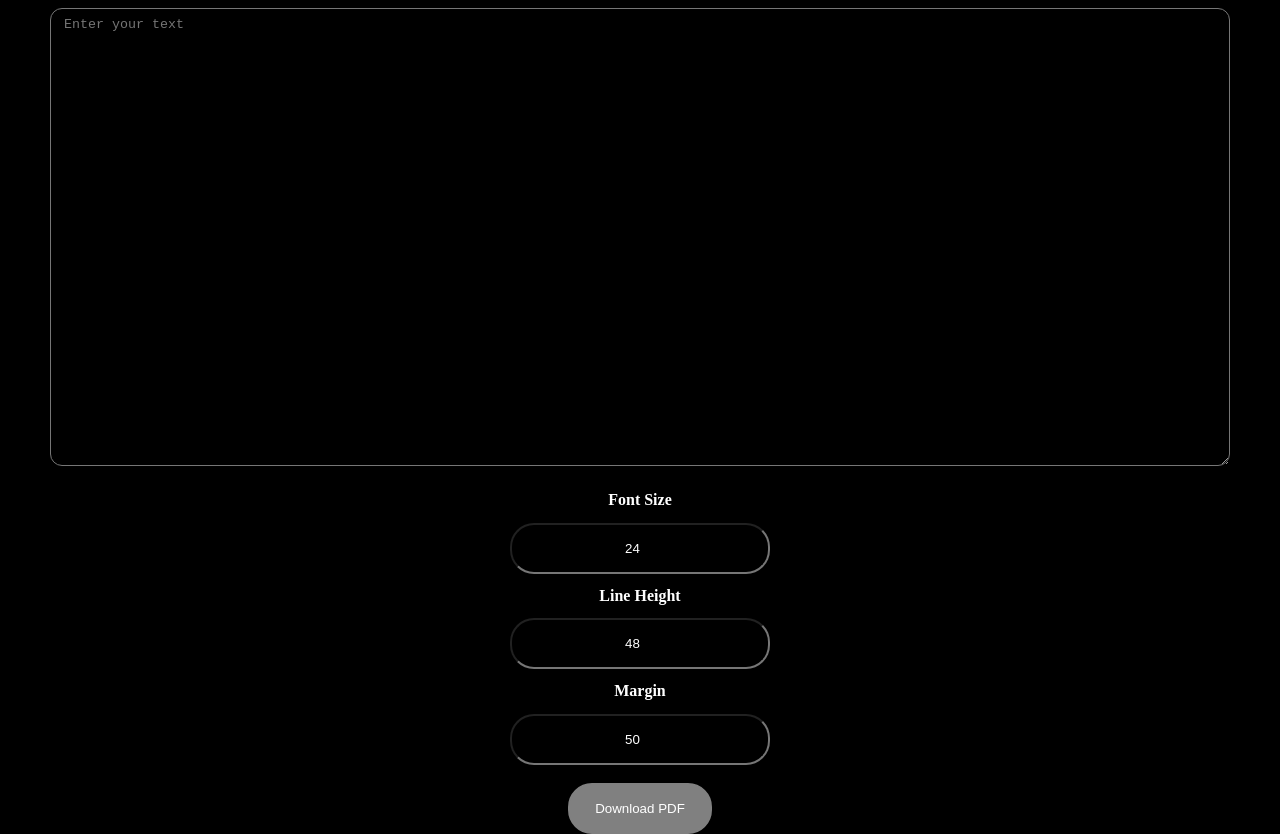
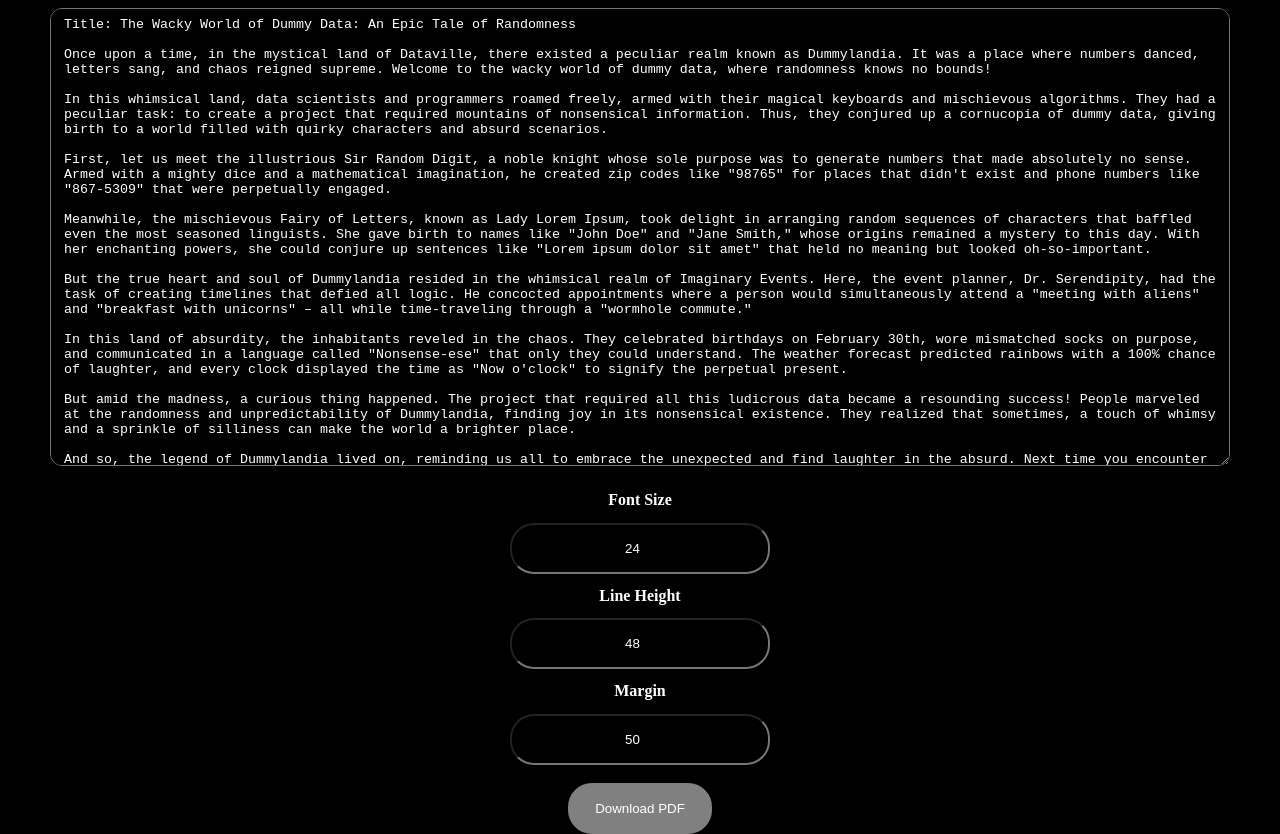
Before and after one commit to nandan-varma/handwriting, a Next.js app: page / in a window 1280 px wide. Built offline with nearby package versions, Linux system fonts and the light colour scheme.

Commit message:
Default text

```diff
--- a/pages/index.jsx
+++ b/pages/index.jsx
@@ -3,7 +3,25 @@ import { saveAs } from 'file-saver';
 import { generatePDF } from '../utils/pdfUtils';
 
 const HandwrittenTextPage = () => {
-  const [text, setText] = useState('');
+  const [text, setText] = useState(`Title: The Wacky World of Dummy Data: An Epic Tale of Randomness
+
+Once upon a time, in the mystical land of Dataville, there existed a peculiar realm known as Dummylandia. It was a place where numbers danced, letters sang, and chaos reigned supreme. Welcome to the wacky world of dummy data, where randomness knows no bounds!
+
+In this whimsical land, data scientists and programmers roamed freely, armed with their magical keyboards and mischievous algorithms. They had a peculiar task: to create a project that required mountains of nonsensical information. Thus, they conjured up a cornucopia of dummy data, giving birth to a world filled with quirky characters and absurd scenarios.
+
+First, let us meet the illustrious Sir Random Digit, a noble knight whose sole purpose was to generate numbers that made absolutely no sense. Armed with a mighty dice and a mathematical imagination, he created zip codes like "98765" for places that didn't exist and phone numbers like "867-5309" that were perpetually engaged.
+
+Meanwhile, the mischievous Fairy of Letters, known as Lady Lorem Ipsum, took delight in arranging random sequences of characters that baffled even the most seasoned linguists. She gave birth to names like "John Doe" and "Jane Smith," whose origins remained a mystery to this day. With her enchanting powers, she could conjure up sentences like "Lorem ipsum dolor sit amet" that held no meaning but looked oh-so-important.
+
+But the true heart and soul of Dummylandia resided in the whimsical realm of Imaginary Events. Here, the event planner, Dr. Serendipity, had the task of creating timelines that defied all logic. He concocted appointments where a person would simultaneously attend a "meeting with aliens" and "breakfast with unicorns" – all while time-traveling through a "wormhole commute."
+
+In this land of absurdity, the inhabitants reveled in the chaos. They celebrated birthdays on February 30th, wore mismatched socks on purpose, and communicated in a language called "Nonsense-ese" that only they could understand. The weather forecast predicted rainbows with a 100% chance of laughter, and every clock displayed the time as "Now o'clock" to signify the perpetual present.
+
+But amid the madness, a curious thing happened. The project that required all this ludicrous data became a resounding success! People marveled at the randomness and unpredictability of Dummylandia, finding joy in its nonsensical existence. They realized that sometimes, a touch of whimsy and a sprinkle of silliness can make the world a brighter place.
+
+And so, the legend of Dummylandia lived on, reminding us all to embrace the unexpected and find laughter in the absurd. Next time you encounter a spreadsheet filled with random numbers or encounter gibberish in your code, remember the wacky world of dummy data and the laughter it brought to Dataville. After all, life is too short to take everything seriously – sometimes, a bit of silliness is just what the programmer ordered!
+
+The end. Or is it just the beginning of a whole new adventure in the land of dummy data?`);
   const [fontSize, setFontSize] = useState(24);
   const [lineHeight, setLineHeight] = useState(48);
   const [margin, setMargin] = useState(50);
```
